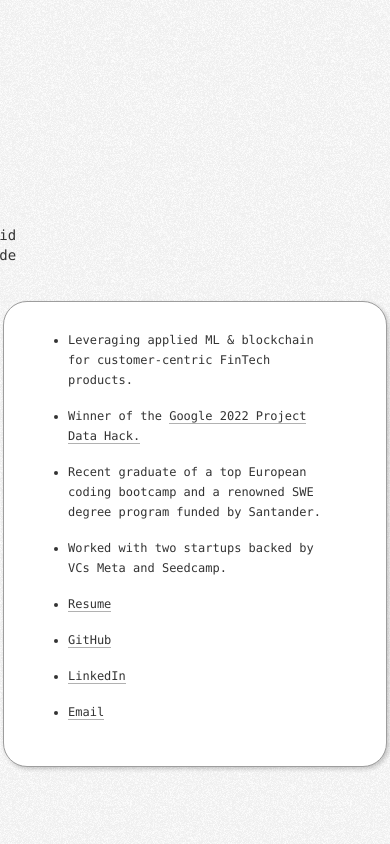
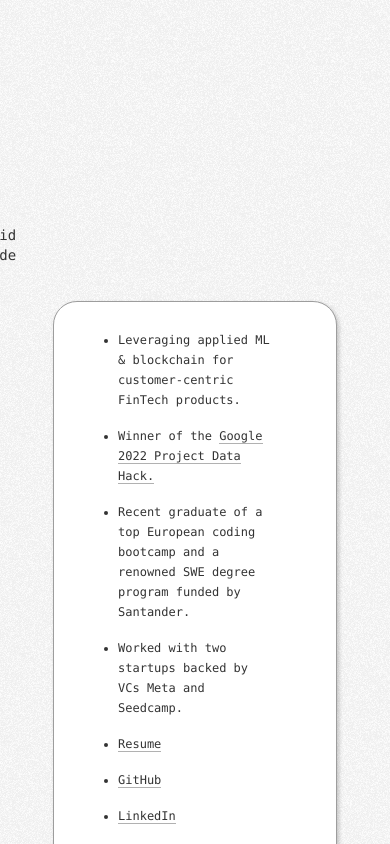
Before and after one commit to davidmeadejr/personal-website, a React (Create React App) app: page / in a window 390 px wide. Shown: the top 844 px of the page. Built offline with nearby package versions, Linux system fonts and the light colour scheme.

Commit message:
Fix: Styling

```diff
--- a/src/App.css
+++ b/src/App.css
@@ -91,7 +91,7 @@ a:hover {
   }
 
   .content {
-    max-width: 350px;
+    max-width: 250px;
   }
 
   .wrapper {
```
